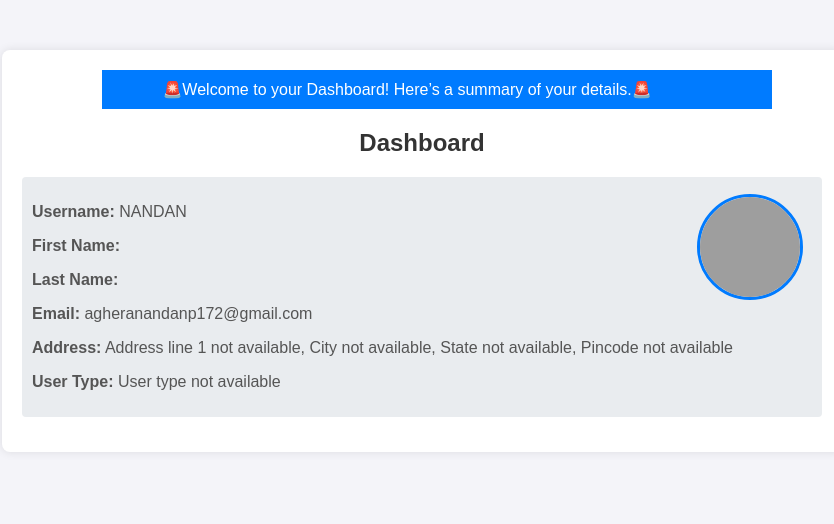
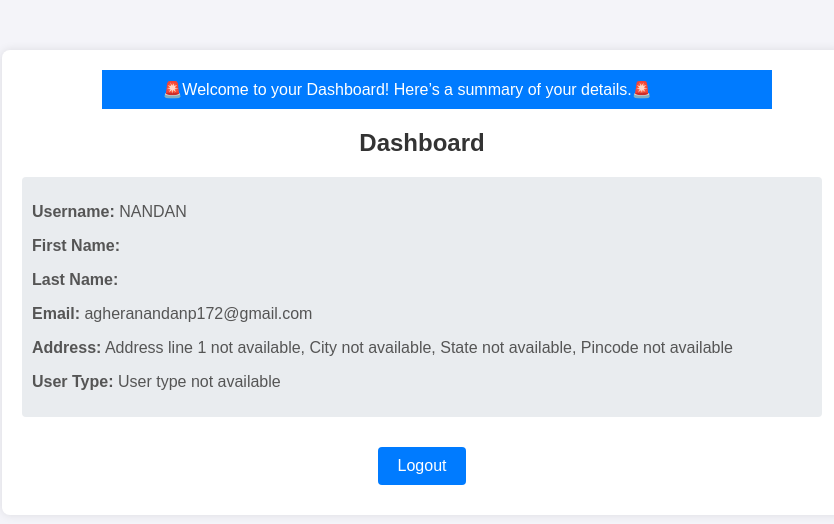
Before and after one commit to Nandan29300/Banao_Django, a Django app: page /users/dashboard/ in a window 1280 px wide. Shown: the top 524 px of the page, without its empty margins (218-1052 px from the left). Run offline with Django 5.2, Linux system fonts and the light colour scheme; a user stored in the database is signed in; grey boxes are pictures that could not be loaded.

Commit message:
Update dashboard.html

```diff
--- a/users/templates/dashboard.html
+++ b/users/templates/dashboard.html
@@ -16,23 +16,23 @@
             background-color: #fff;
             border-radius: 8px;
             box-shadow: 0 0 10px rgba(0, 0, 0, 0.1);
-            position: relative; /* Needed for profile picture positioning */
+            position: relative;
         }
         .profile-pic {
             position: absolute;
-            top: 144px; /* Adjusted to fit well within the container */
-            right: 39px; /* Adjusted for better spacing */
+            top: 144px;
+            right: 39px;
             width: 100px;
             height: 100px;
             border-radius: 50%;
             object-fit: cover;
             border: 3px solid #007bff;
-            transition: transform 0.3s ease, z-index 0s; /* Smooth scaling transition */
-            cursor: pointer; /* Change cursor to indicate it's clickable */
+            transition: transform 0.3s ease, z-index 0s;
+            cursor: pointer;
         }
         .profile-pic:hover {
-            transform: scale(1.2); /* Enlarge image on hover */
-            z-index: 10; /* Ensure it appears above other content */
+            transform: scale(1.2);
+            z-index: 10;
         }
         h2 {
             color: #333;
@@ -49,7 +49,7 @@
             background-color: #e9ecef;
         }
         .marquee {
-            width: calc(100% - 130px); /* Adjusted to fit with profile picture */
+            width: calc(100% - 130px);
             overflow: hidden;
             white-space: nowrap;
             box-sizing: border-box;
@@ -60,31 +60,46 @@
             margin-bottom: 20px;
             animation: marquee 15s linear infinite;
             display: flex;
-            align-items: center; /* Vertically center the text */
+            align-items: center;
         }
         @keyframes marquee {
             0% { transform: translateX(100%); }
             100% { transform: translateX(-100%); }
         }
+        .buttons {
+            text-align: center;
+            margin-top: 20px;
+        }
+        .buttons a {
+            display: inline-block;
+            margin: 10px;
+            padding: 10px 20px;
+            background-color: #007bff;
+            color: #fff;
+            text-decoration: none;
+            border-radius: 4px;
+            transition: background-color 0.3s;
+        }
+        .buttons a:hover {
+            background-color: #0056b3;
+        }
     </style>
+
 </head>
 <body>
     <div class="container">
-        <!-- Display profile picture -->
+        {% if user.is_authenticated %}
             {% if user.profile_picture %}
                 <img src="{{ user.profile_picture.url }}" alt="Profile Picture" class="profile-pic">
-        {% else %}
-            <!-- Optionally, you could include a default image if profile picture is not available -->
-            <img src="/path/to/default-image.jpg" alt="Default Profile Picture" class="profile-pic">
             {% endif %}
             <div class="marquee">🚨Welcome to your Dashboard! Here’s a summary of your details.🚨</div>
             <h2>Dashboard</h2>
             <div class="info">
-            <p><strong>Username:</strong> {{ user.username }}</p>
-            <p><strong>First Name:</strong> {{ user.first_name }}</p>
-            <p><strong>Last Name:</strong> {{ user.last_name }}</p>
-            <p><strong>Email:</strong> {{ user.email }}</p>
-            <p><strong>Address:</strong>
+                <p class="summary"><strong>Username:</strong> {{ user.username }}</p>
+                <p class="summary"><strong>First Name:</strong> {{ user.first_name }}</p>
+                <p class="summary"><strong>Last Name:</strong> {{ user.last_name }}</p>
+                <p class="summary"><strong>Email:</strong> {{ user.email }}</p>
+                <p class="summary"><strong>Address:</strong>
                     {% if user.address_line1 %}
                         {{ user.address_line1 }},
                     {% else %}
@@ -106,7 +121,7 @@
                         Pincode not available
                     {% endif %}
                 </p>
-            <p><strong>User Type:</strong>
+                <p class="summary"><strong>User Type:</strong>
                     {% if user.user_type == 'patient' %}
                         Patient
                     {% elif user.user_type == 'doctor' %}
@@ -116,6 +131,69 @@
                     {% endif %}
                 </p>
             </div>
+            <div class="buttons">
+                {% if user.user_type == 'doctor' %}
+                    <a href="{% url 'create_blog' %}">Create New Blog Post</a>
+                    <a href="{% url 'view_blogs' %}">View My Blog Posts</a>
+                {% elif user.user_type == 'patient' %}
+                    <a href="{% url 'view_blogs' %}">View All Blog Posts</a>
+                {% endif %}
+                <a href="{% url 'logout' %}">Logout</a>
             </div>
+        {% else %}
+            <p>You need to be logged in to view this page. <a href="{% url 'login' %}">Login here</a>.</p>
+        {% endif %}
+    </div>
+    <script>
+        document.addEventListener('DOMContentLoaded', function() {
+            // Function to truncate text
+            function truncateText(selector, wordLimit) {
+                const elements = document.querySelectorAll(selector);
+                elements.forEach(element => {
+                    const words = element.textContent.trim().split(/\s+/);
+                    if (words.length > wordLimit) {
+                        const truncatedText = words.slice(0, wordLimit).join(' ') + '...';
+                        console.log(`Original text: ${element.textContent}`);
+                        console.log(`Truncated text: ${truncatedText}`);
+                        element.textContent = truncatedText;
+                    }
+                });
+            }
+
+            // Apply truncation to elements with class 'summary'
+            truncateText('.summary', 15);
+
+            // Additional JavaScript for hover and click effects
+            const container = document.querySelector('.container');
+            container.addEventListener('mouseover', function() {
+                container.style.backgroundColor = '#f0f8ff';
+            });
+            container.addEventListener('mouseout', function() {
+                container.style.backgroundColor = '#fff';
+            });
+
+            const profilePic = document.querySelector('.profile-pic');
+            if (profilePic) {
+                profilePic.addEventListener('click', function() {
+                    alert('Profile picture clicked!');
+                });
+            }
+
+            const buttons = document.querySelectorAll('.buttons a');
+            buttons.forEach(function(button) {
+                button.addEventListener('click', function(event) {
+                    event.preventDefault();
+                    const targetId = button.getAttribute('href').substring(1);
+                    const targetElement = document.getElementById(targetId);
+                    if (targetElement) {
+                        targetElement.scrollIntoView({ behavior: 'smooth' });
+                    } else {
+                        window.location.href = button.getAttribute('href');
+                    }
+                });
+            });
+        });
+    </script>
+
 </body>
 </html>
```
Lines whose indentation alone changed are shown as unchanged.
